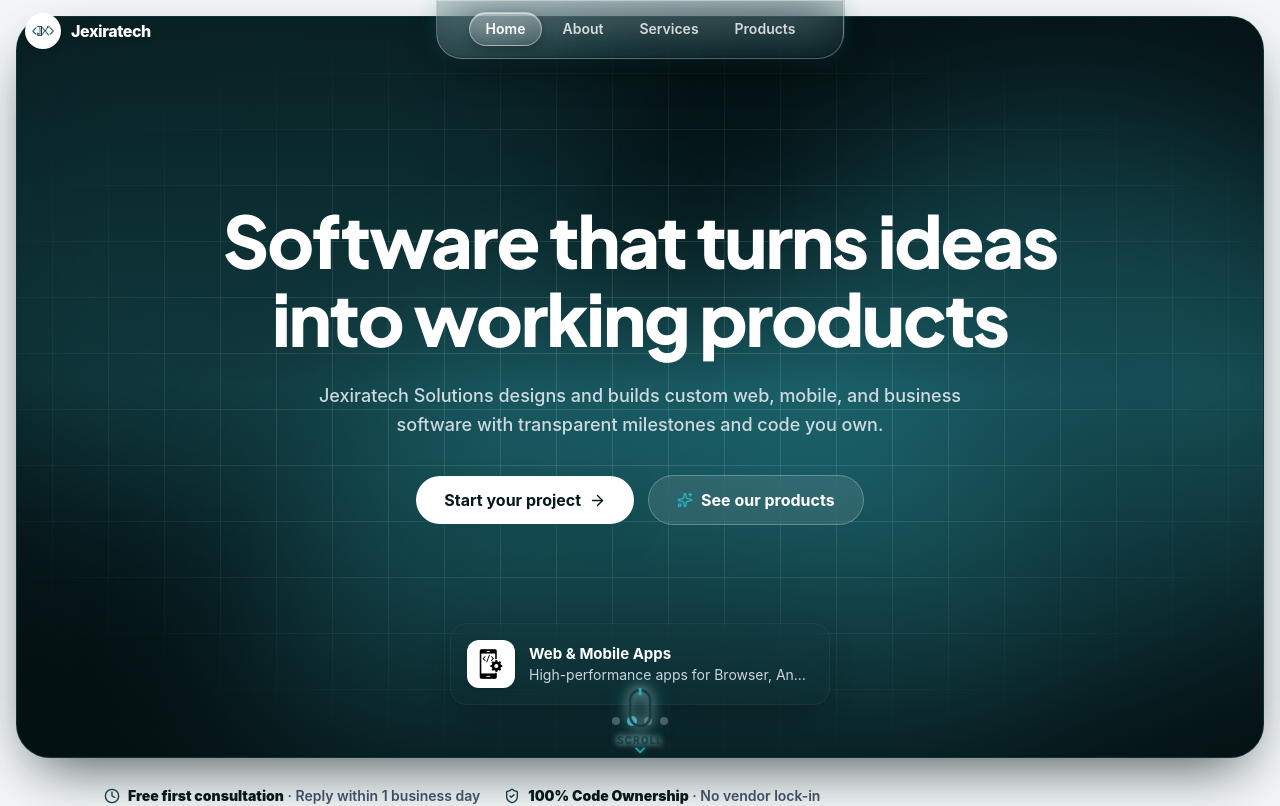
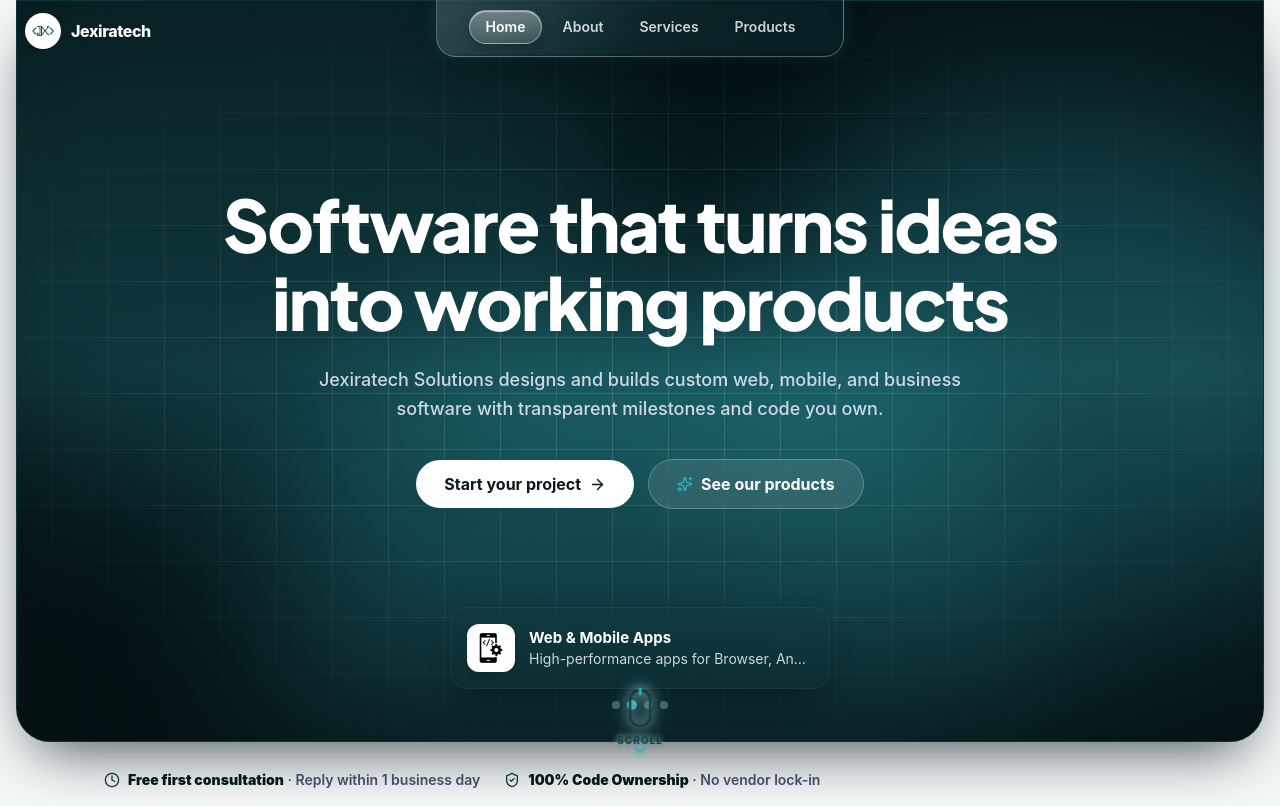
Before and after one commit to balaji-borude/Jexiratech-Company, a React (Vite) app: page / in a window 1280 px wide. Shown: the top 806 px of the page. Built offline with nearby package versions, Linux system fonts and the light colour scheme.

Commit message:
refactor: remove unused imports and streamline component code

```diff
--- a/src/components/ContactSection.tsx
+++ b/src/components/ContactSection.tsx
@@ -1,5 +1,5 @@
-import React, { useState, useEffect } from 'react';
-import { Mail, MapPin, Clock, Send, MessageCircle, Copy, Check, Sparkles } from 'lucide-react';
+import React, { useState } from 'react';
+import { Mail, MapPin, Clock, Send, Copy, Check, Sparkles } from 'lucide-react';
 
 interface ContactSectionProps {
   initialService?: string;
@@ -17,12 +17,6 @@ export const ContactSection: React.FC<ContactSectionProps> = ({ initialService }
 
   const [submitted, setSubmitted] = useState(false);
   const [copiedEmail, setCopiedEmail] = useState(false);
-
-  useEffect(() => {
-    if (initialService) {
-      setFormData((prev) => ({ ...prev, service: initialService }));
-    }
-  }, [initialService]);
 
   const handleChange = (e: React.ChangeEvent<HTMLInputElement | HTMLTextAreaElement | HTMLSelectElement>) => {
     const { name, value } = e.target;
--- a/src/components/Hero.tsx
+++ b/src/components/Hero.tsx
@@ -1,7 +1,7 @@
 import React, { useState, useEffect } from 'react';
 import type { ViewType } from '../types';
 import { HERO_TITLES, FEATURE_TICKER } from '../data/content';
-import { ArrowRight, Sparkles, ChevronDown } from 'lucide-react';
+import { ArrowRight, Sparkles } from 'lucide-react';
 
 interface HeroProps {
   currentView: ViewType;
@@ -23,7 +23,7 @@ export const Hero: React.FC<HeroProps> = ({ currentView, onNavigate, onContactCl
   const heroData = HERO_TITLES[currentView] || HERO_TITLES.home;
 
   return (
-    <header className="relative m-2.5 sm:m-4 rounded-[26px] sm:rounded-[34px] overflow-hidden text-white bg-[#051416] border border-[#2bb3be]/20 shadow-[0_24px_60px_-20px_rgba(5,20,22,0.8)]">
+    <header className="relative mt-0 mx-2.5 mb-2.5 sm:mt-0 sm:mx-4 sm:mb-4 rounded-b-[26px] sm:rounded-b-[34px] rounded-t-none overflow-hidden text-white bg-[#051416] border border-[#2bb3be]/20 shadow-[0_24px_60px_-20px_rgba(5,20,22,0.8)]">
       {/* Dynamic Cosmic Glow Background with Logo Theme Colors */}
       <div className="absolute inset-0 overflow-hidden pointer-events-none">
         <i className="absolute -left-[10%] -top-[25%] w-[58%] aspect-square rounded-full bg-[#124045] blur-[85px] opacity-85 block" />
--- a/src/components/Navbar.tsx
+++ b/src/components/Navbar.tsx
@@ -87,7 +87,7 @@ export const Navbar: React.FC<NavbarProps> = ({ currentView, onNavigate, onConta
             /* Floating Capsule */
             ? 'mt-3 sm:mt-4 px-3 sm:px-4 py-2 sm:py-2.5 rounded-full apple-glass-capsule'
             /* Dynamic Island — docked, rounded bottom, genuine Apple liquid glass */
-            : 'mt-0 px-6 sm:px-8 py-2.5 sm:py-3 rounded-b-[26px] rounded-t-none apple-glass-island'
+            : '-mt-0.5 px-6 sm:px-8 py-2.5 sm:py-3 rounded-b-[20px] rounded-t-none !border-t-0 apple-glass-island'
             }`}
         >
           {/* Desktop Nav tabs */}
--- a/src/components/PortfolioView.tsx
+++ b/src/components/PortfolioView.tsx
@@ -1,6 +1,6 @@
 import React, { useState } from 'react';
 import { PRODUCTS } from '../data/content';
-import { ArrowRight, ExternalLink, Filter, CheckCircle2 } from 'lucide-react';
+import { ArrowRight, ExternalLink, CheckCircle2 } from 'lucide-react';
 
 interface PortfolioViewProps {
   onSelectProduct: (productId: string) => void;
```
